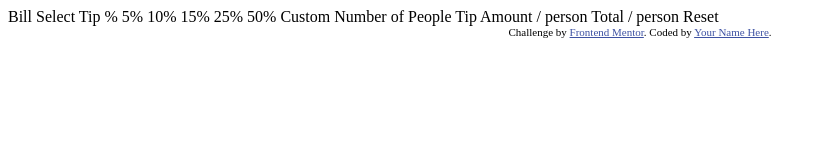
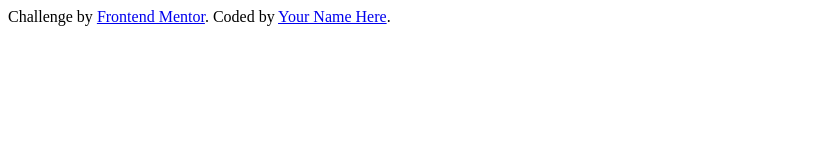
Before and after one commit to Alim1899/Tip-calculator, a website: page index.html in a window 1280 px wide. Shown: the whole page, without its empty margins (0-824 px from the left). Drawn offline with Linux system fonts and the light colour scheme.

Commit message:
Ready for start

```diff
--- a/index.html
+++ b/index.html
@@ -3,39 +3,14 @@
 <head>
   <meta charset="UTF-8">
   <meta name="viewport" content="width=device-width, initial-scale=1.0"> <!-- displays site properly based on user's device -->
-
+  <script defer src="script.js"></script>
+    <link rel="stylesheet" href="styles.css" type="text/css">
   <link rel="icon" type="image/png" sizes="32x32" href="./images/favicon-32x32.png">
 
   <title>Frontend Mentor | Tip calculator app</title>
 
-  <!-- Feel free to remove these styles or customise in your own stylesheet 👍 -->
-  <style>
-    .attribution { font-size: 11px; text-align: center; }
-    .attribution a { color: hsl(228, 45%, 44%); }
-  </style>
 </head>
 <body>
-
-  Bill
-
-  Select Tip %
-  5%
-  10%
-  15%
-  25%
-  50%
-  Custom
-
-  Number of People
-
-  Tip Amount
-  / person
-
-  Total
-  / person
-
-  Reset
-
   <div class="attribution">
     Challenge by <a href="https://www.frontendmentor.io?ref=challenge" target="_blank">Frontend Mentor</a>.
     Coded by <a href="#">Your Name Here</a>.
```
Also changed, not shown: script.js (added), styles.css (added).
